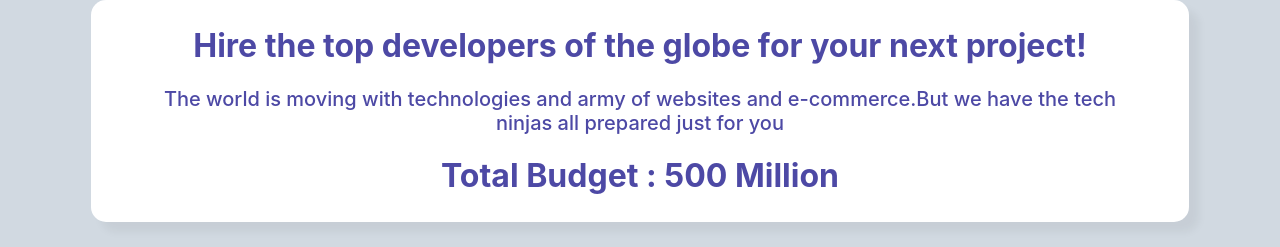
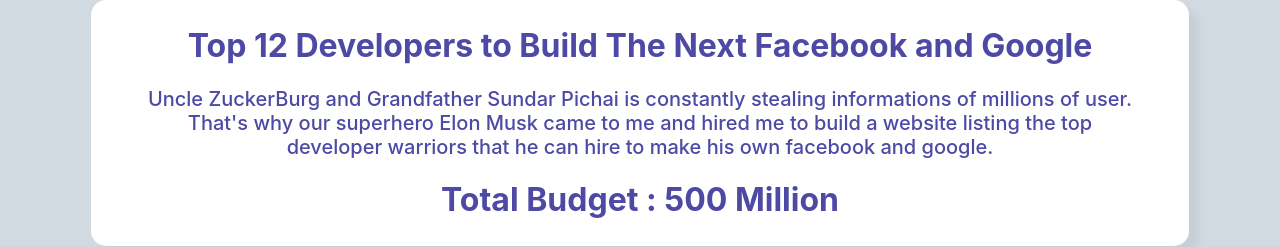
Before and after one commit to Safin-Ahmed/superhero-direction, a React (Create React App) app: page / in a window 1280 px wide. Shown: the top 247 px of the page. Built offline with nearby package versions, Linux system fonts and the light colour scheme.

Commit message:
Changed some texts

```diff
--- a/src/components/Header/Header.js
+++ b/src/components/Header/Header.js
@@ -5,8 +5,8 @@
     return (
         <div>
             <div className="header-container">
-                <h1>Hire the top developers of the globe for your next project!</h1>
-                <p>The world is moving with technologies and army of websites and e-commerce.But we have the tech ninjas all prepared just for you</p>
+                <h1>Top 12 Developers to Build The Next Facebook and Google</h1>
+                <p>Uncle ZuckerBurg and Grandfather Sundar Pichai is constantly stealing informations of millions of user. That's why our superhero Elon Musk came to me and hired me to build a website listing the top developer warriors that he can hire to make his own facebook and google.</p>
                 <h1>Total Budget : 500 Million </h1>
             </div>
         </div>
```
